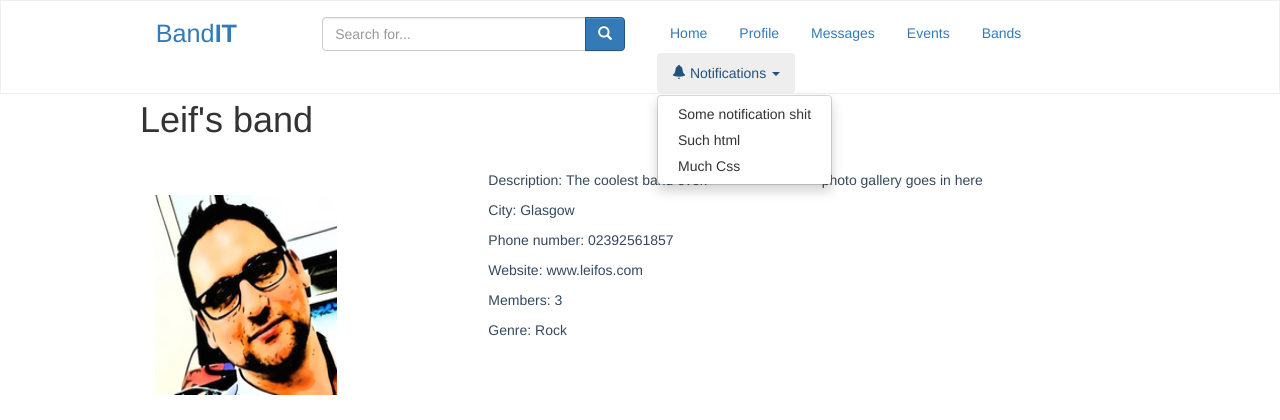
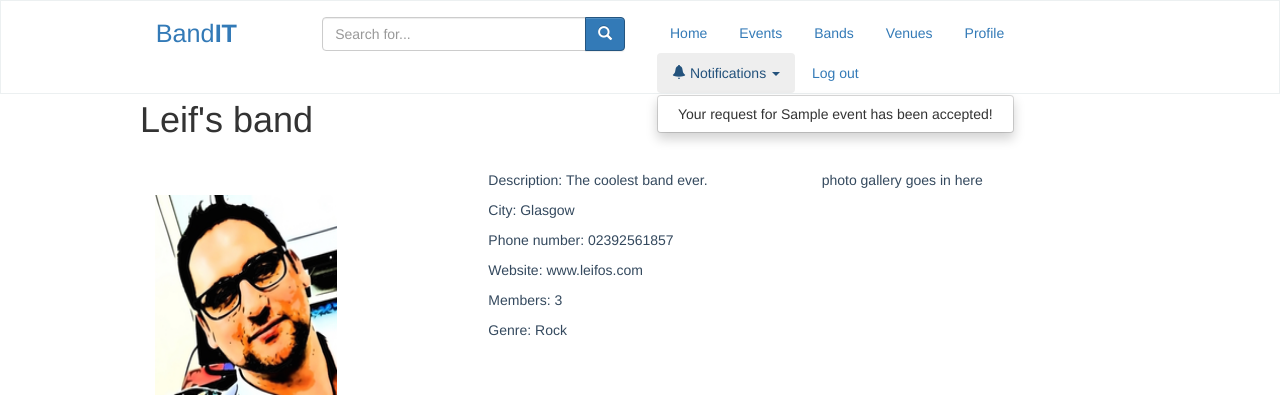
Before and after one commit to RobertCMcAlpine/Bandit, a Django app: template project/templates/bandit/band.html in a window 1280 px wide, after a click on "Notifications". Shown: the top 420 px of the page. Run offline with Django 3.2, Linux system fonts and the light colour scheme; data comes from the database, SQL or seed files in the repository; the template is opened without the code that fills it: values that come from a table or form of the project are taken from there, most other values are stand-ins (such as "Sample title", 1, 10 or a date in 2020); parts of the project's set-up code (start-up, migrations or seed data) failed here and were passed over; some libraries are stand-ins or nearby versions.

Commit message:
Got nav-bar elements sorted.

```diff
--- a/project/templates/base.html
+++ b/project/templates/base.html
@@ -39,21 +39,41 @@
 	</form>
 	<div class="col-xs-12 col-sm-8 col-md-6 col-lg-6">
 		<ul class="nav nav-pills">
-			<li role="presentation" ><a href="#">Home</a></li>
+			<li role="presentation" ><a href="/bandit/">Home</a></li>
+			<li role="presentation"><a href="/bandit/events/">Events</a></li>
+			<li role="presentation"><a href="/bandit/bands/">Bands</a></li>
+			<li role="presentation"><a href="/bandit/venues/">Venues</a></li>
+        	{% if band_notifications or venue_notifications %}
+        	<!-- User is logged in -->
 				<li role="presentation"><a href="">Profile</a></li>
-			<li role="presentation"><a href="">Messages</a></li>
-			<li role="presentation"><a href="">Events</a></li>
-			<li role="presentation"><a href="">Bands</a></li>
 				<li class="dropdown">
-
 			        <a class="dropdown-toggle" data-toggle="dropdown" href="#"><span class="glyphicon glyphicon-bell"></span> Notifications
 			        <span class="caret"></span></a>
 			        <ul class="dropdown-menu">
-          <li><a href="#">Some notification shit</a></li>
-          <li><a href="#">Such html</a></li>
-          <li><a href="#">Much Css</a></li>
+			        	{% if band_notifications %}
+			        		{% if band_notifications == "No notifications." %}
+			        			<li>No notifications.</li>
+			        		{% else %}
+				        		{% for event in band_notifications %}
+							        <li><a href="/bandit/venue/{{ event.venue.profile.slug}}/event/{{ event.slug }}">Your request for {{ event.name }} has been accepted!</a></li>
+						        {% endfor %}
+						    {% endif %}
+					    {% else %}
+			        		{% if venue_notifications == "No notifications." %}
+			        			<li>No notifications.</li>
+			        		{% else %}
+				        		{% for request in event_notifications %}
+							        <li><a href="/bandit/venue/{{ request.event.venue.profile.slug}}/event/{{ request.event.slug }}/request/{{ request.band.profile.slug }}">{{ request.band.profile.name }} sent a request for {{ request.event.name }}.</a></li>
+						        {% endfor %}
+						    {% endif %}
+					    {% endif %}
 			        </ul>
 			    </li>
+			    <li role="presentation"><a href="/bandit/logout/">Log out</a></li>
+			{% else %}
+			<!-- User is NOT logged in -->
+				<li role="presentation"><a href="/bandit/login/">Log in</a></li>
+			{% endif %}
 		</ul>
 	</div>
 	</div>
```
Lines whose indentation alone changed are shown as unchanged.
